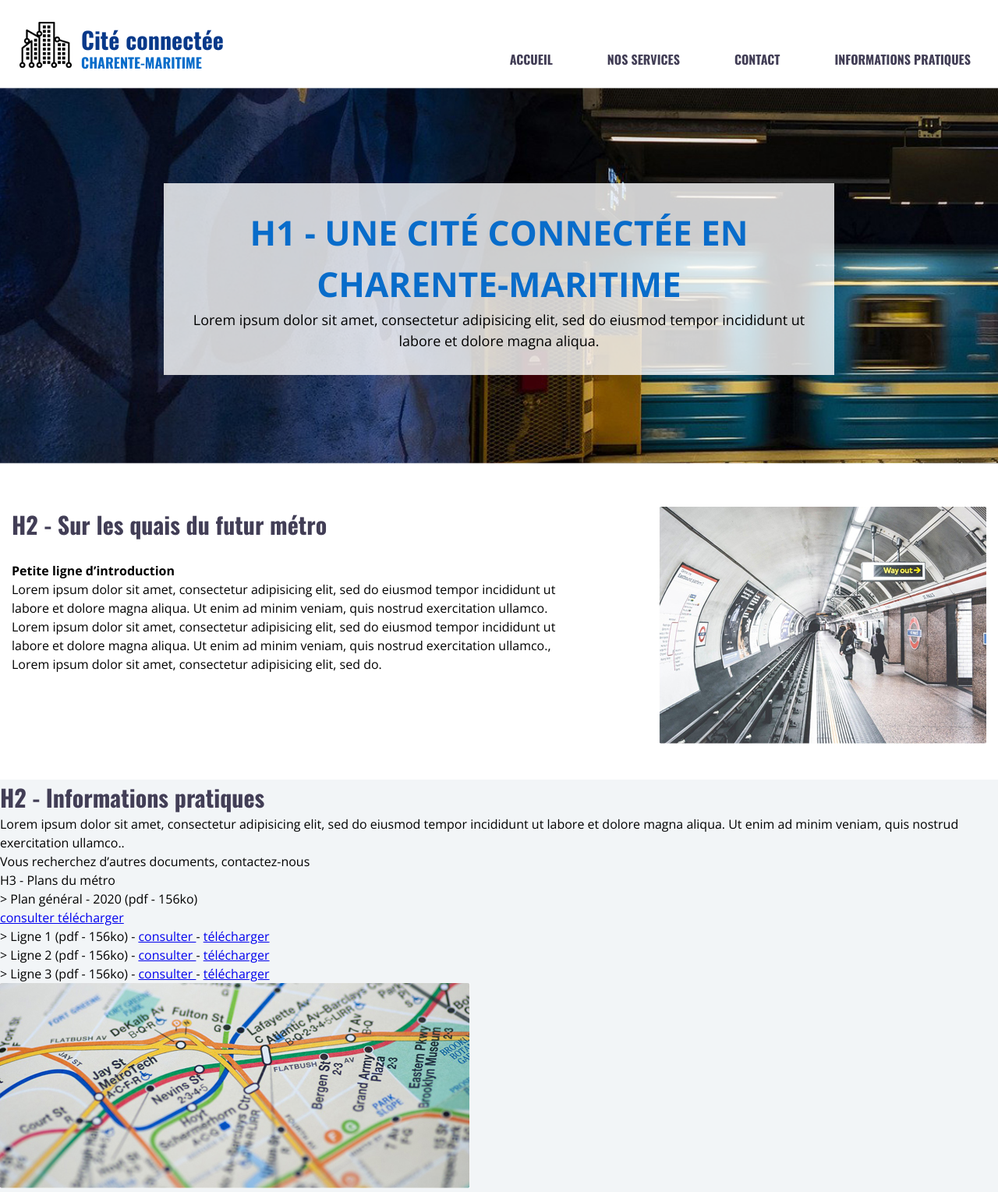
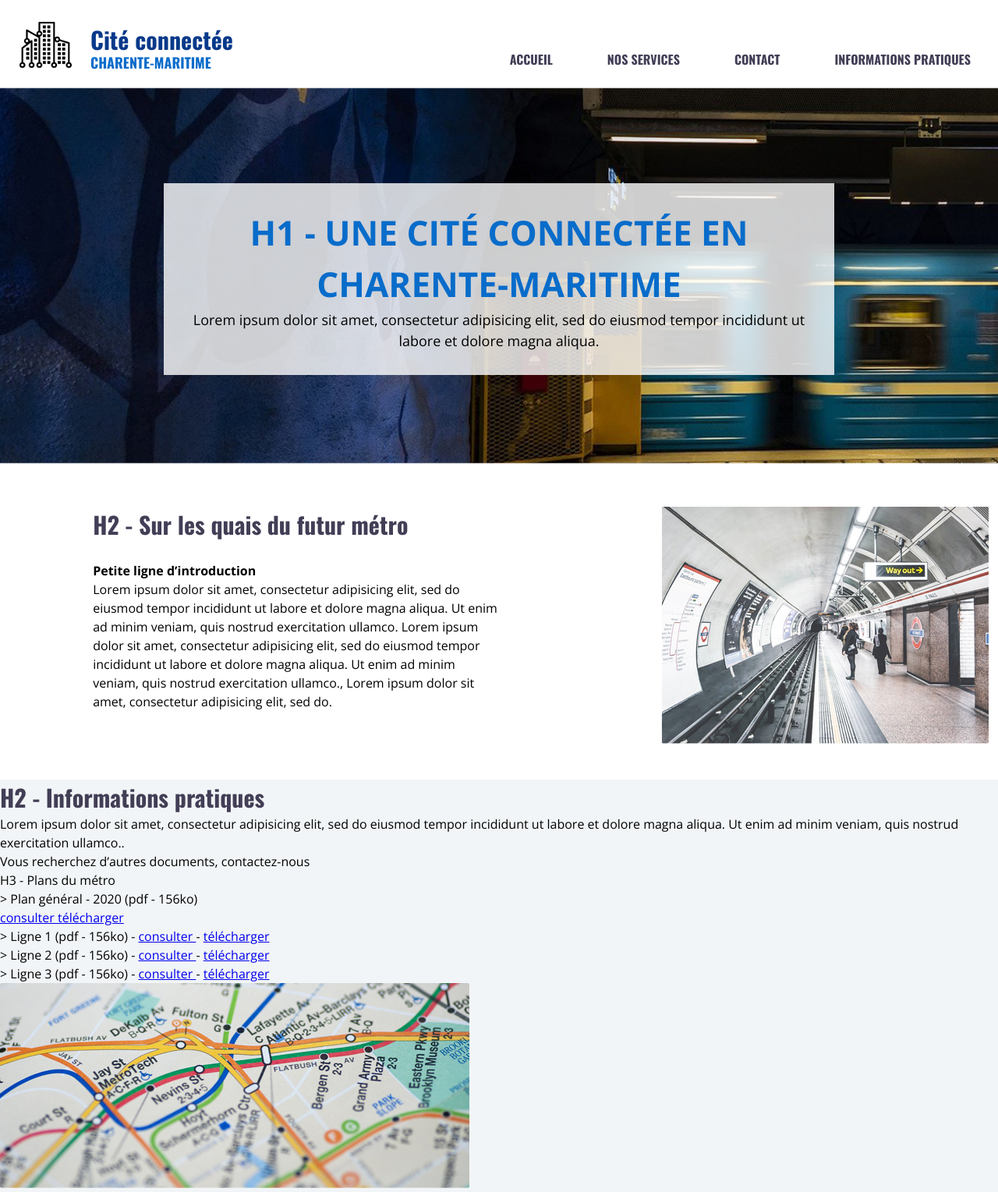
Before and after one commit to imsxndro/bwd2-labo, a PHP site: page /html/index.html in a window 1280 px wide. Shown: the top 1529 px of the page at 78% size. Run offline with PHP 8.4, Linux system fonts and the light colour scheme.

Commit message:
css grid added for block-h2-quais

```diff
--- a/html/assets/css/style.css
+++ b/html/assets/css/style.css
@@ -3,6 +3,13 @@
 .container {
   max-width: 1400px;
   margin: 0 auto;
+}
+
+.grid {
+  display: grid;
+  grid-template-columns: repeat(12, 1fr);
+  grid-column-gap: 0px;
+  grid-row-gap: 0px;
 }
 
 body {
@@ -20,28 +27,18 @@ header {
 	display: flex;
 	justify-content: space-between;
   align-items: flex-end;
+  flex-wrap: wrap;
 }
+  @media screen and (max-width: 950px) {
+    header {
+      flex-wrap: wrap;
+      justify-content: center;
+    }
+
+  }
 
 header li {
 	list-style-type: none;
-}
-
-/***** NAV *****/
-nav ul {
-	display: flex;
-}
-
-nav a {
-	display: block;
-	padding: 64px 35px 24px;
-  font-weight: 700;
-	text-transform: uppercase;
-	text-decoration: none;
-	color: #423e56;
-}
-
-nav a:hover {
-	color: #0896bc;
 }
 
 /***** LOGO *****/
@@ -49,6 +46,17 @@ nav a:hover {
 	display: flex;
 	align-items: flex-end;
 	padding: 25px;
+}
+
+@media screen and (max-width: 950px) {
+  #logo {
+	  padding-bottom: 12px;
+  }
+}
+
+
+  #logo img {
+    margin-right: 12px;
 }
   #logo p {
 	  padding-left: 12px;
@@ -62,6 +70,25 @@ nav a:hover {
 	    font-size: 1.125rem;
 	    color:#086cca;
     }
+
+/***** NAV *****/
+header nav ul {
+	display: flex;
+}
+
+header nav a {
+	display: block;
+	padding: 64px 35px 24px;
+  font-weight: 700;
+	text-transform: uppercase;
+	text-decoration: none;
+	color: #423e56;
+}
+
+header nav a:hover, header nav a:focus {
+	background-color: #0896bc;
+  color: #fff;
+}
 
 /***** H1 *****/
 
@@ -94,7 +121,6 @@ h1{
 /***** H2 *****/
 
 #block-h2-quais {
-  display: flex;
   padding: 55px 0 40px 0;
   max-width: 1250px;
 }
@@ -104,12 +130,14 @@ h1{
 }
 
 #h2-texte-quais {
-  flex: 2;
+  grid-column-start: 2;
+  grid-column-end: 8;
   margin: 0 105px 0 0;
 }
 
 #h2-image-quais {
-  flex: 1;
+  grid-column-start: 9;
+  grid-column-end: 12;
 }
 
 h2 {
--- a/html/index.html
+++ b/html/index.html
@@ -39,7 +39,7 @@
 				</div>
       </section>
 
-      <section id="block-h2-quais" class="container">
+      <section id="block-h2-quais" class="container grid">
         <div id="h2-texte-quais">
           <h2>H2 - Sur les quais du futur métro</h2>
           <p>
```
